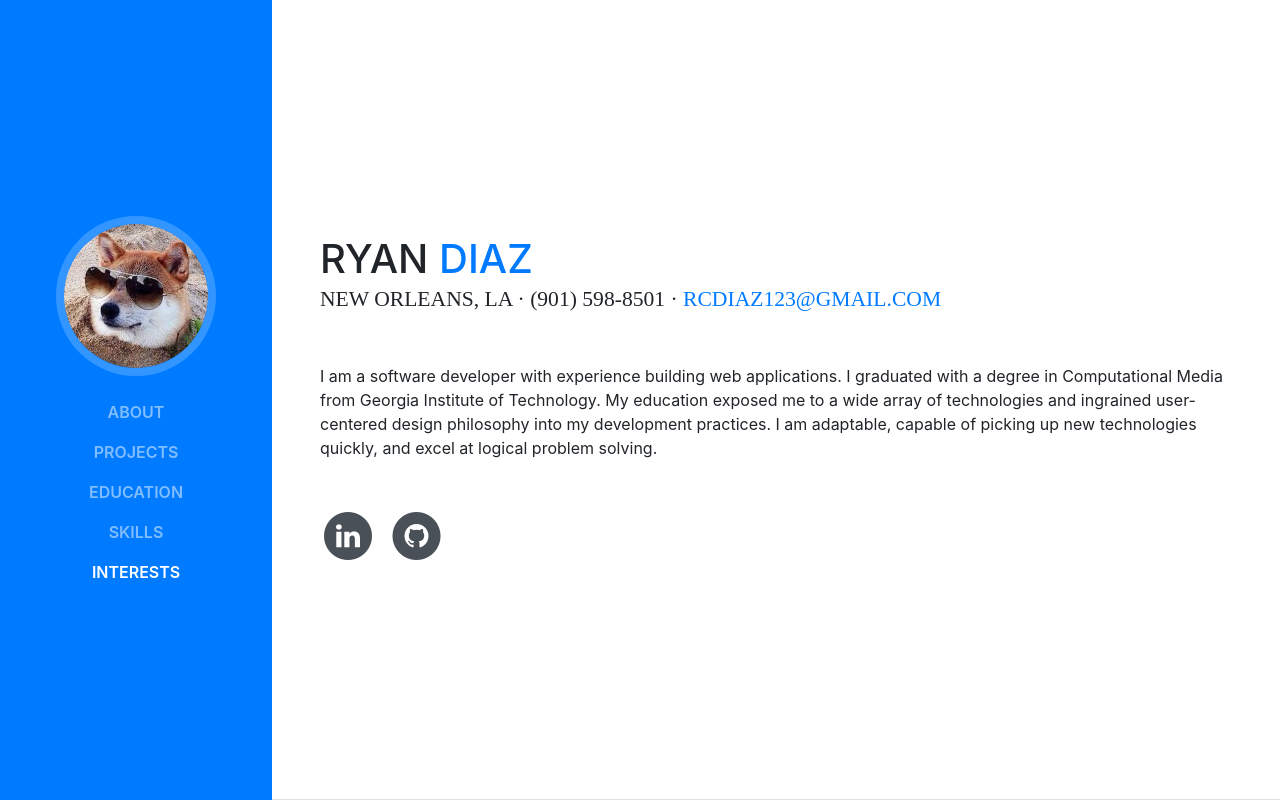
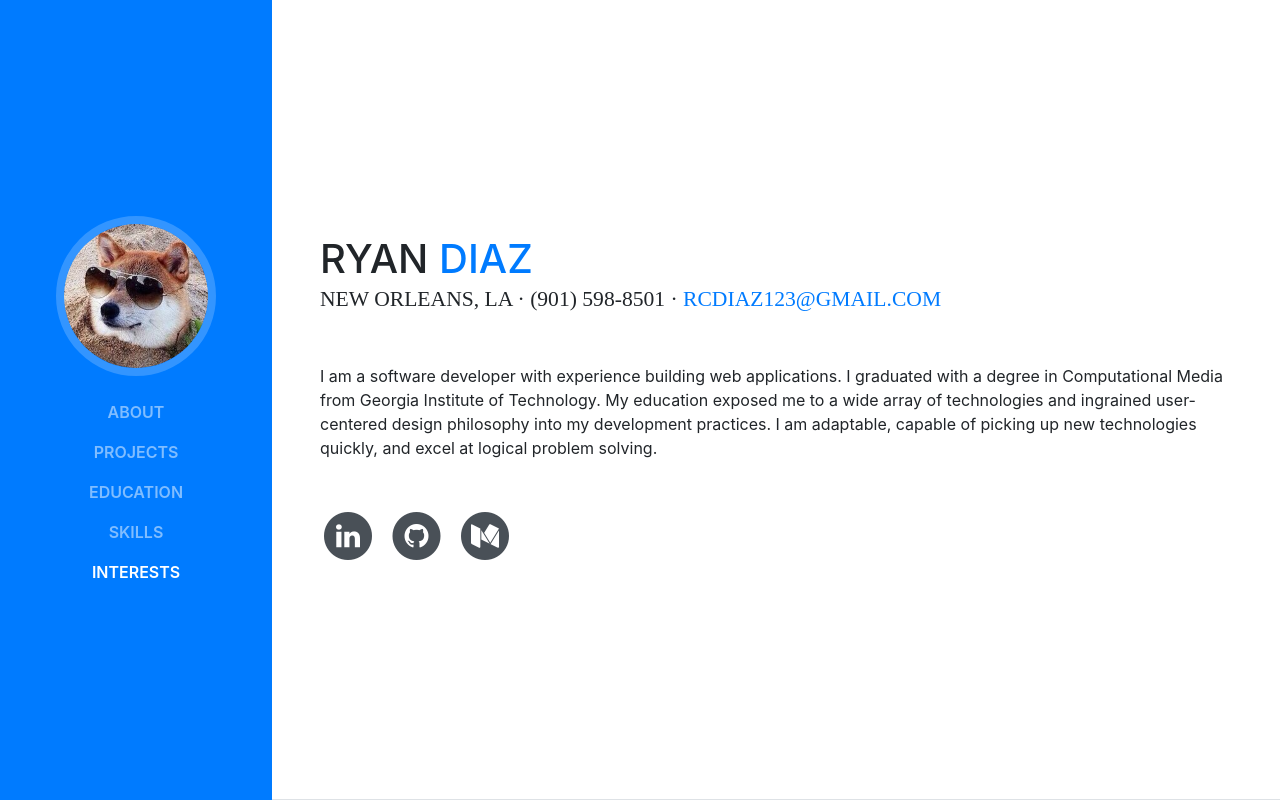
Before and after one commit to ryancdiaz/ryancdiaz.github.io, a website with bundled scripts: page index.html in a window 1280 px wide. Shown: the top 800 px of the page. Built offline with nearby package versions, Linux system fonts and the light colour scheme; a web font is replaced by a local one.

Commit message:
add medium link

```diff
--- a/index.html
+++ b/index.html
@@ -88,6 +88,14 @@
                 <span class="fa-stack fa-lg">
                   <i class="fa fa-circle fa-stack-2x"></i>
                   <i class="fa fa-github fa-stack-1x fa-inverse"></i>
+                </span>
+              </a>
+            </li>
+            <li class="list-inline-item">
+              <a href="https://medium.com/@rcdiaz123">
+                <span class="fa-stack fa-lg">
+                  <i class="fa fa-circle fa-stack-2x"></i>
+                  <i class="fa fa-medium hub fa-stack-1x fa-inverse"></i>
                 </span>
               </a>
             </li>
```
